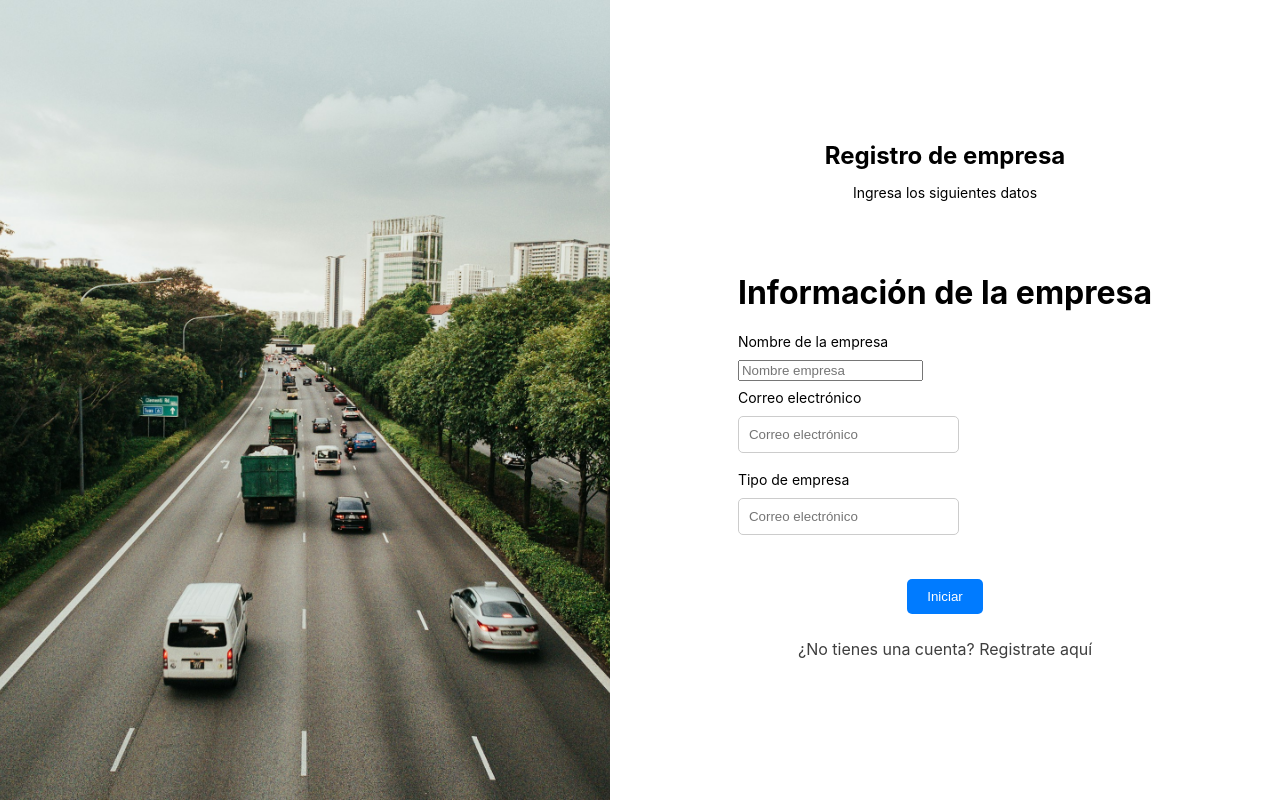
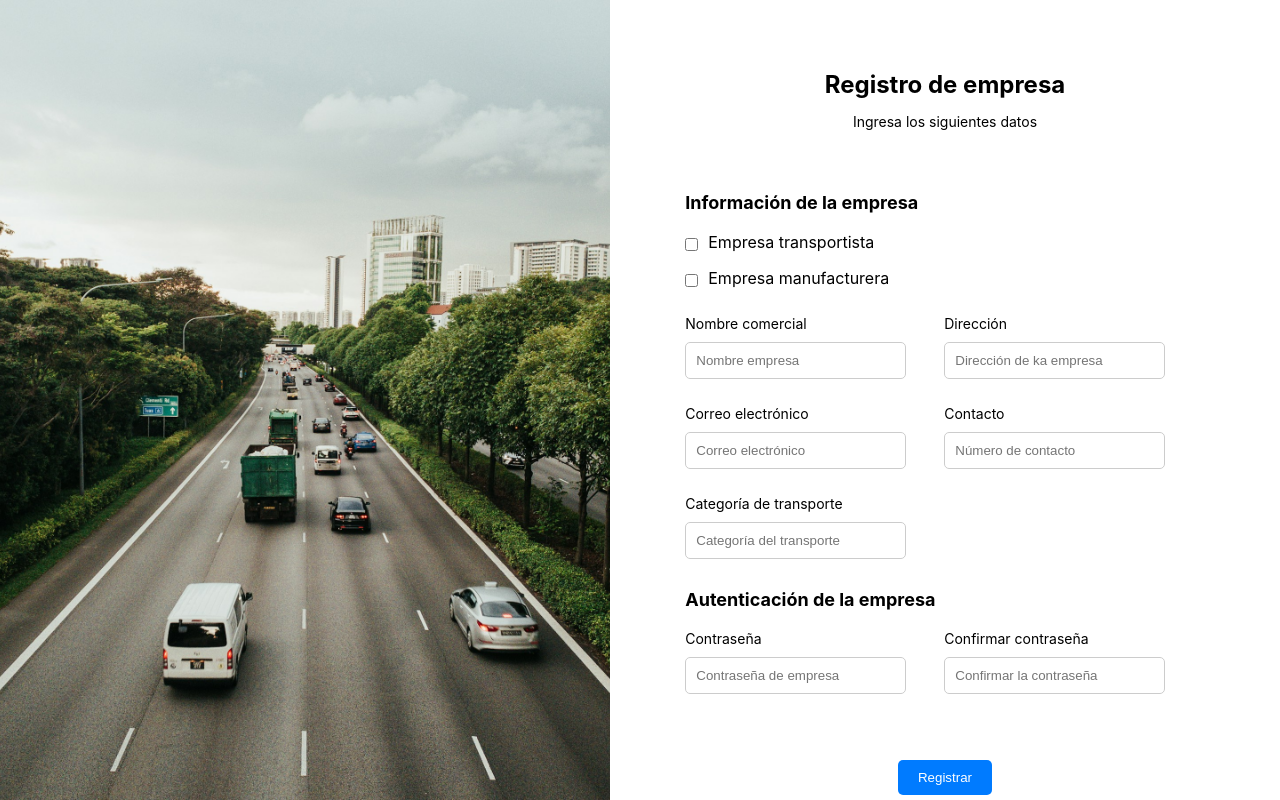
Before and after one commit to frolpe/hackathon, a React (Create React App) app in the folder front/proyecto_logistica/: page /registroEmpresa in a window 1280 px wide. Built offline with nearby package versions, Linux system fonts and the light colour scheme.

Commit message:
modify page registrar

```diff
--- a/front/proyecto_logistica/src/assets/css/estiloLogin.css
+++ b/front/proyecto_logistica/src/assets/css/estiloLogin.css
@@ -69,8 +69,13 @@ h2 {
     margin-bottom: 20px;
 }
 
+.formContainer {
+    overflow-y: auto;
+}
+
 .inputCorreo,
-.inputPassword {
+.inputPassword,
+input {
     width: 100%;
     margin-bottom: 10px;
     padding: 10px;
@@ -88,7 +93,7 @@ h2 {
     margin-bottom: 10px;
 }
 
-.btnIniciar {
+.btnIniciar, .btnRegistrar {
     width: 100%;
     padding: 10px;
     background-color: #007bff;
@@ -98,11 +103,11 @@ h2 {
     cursor: pointer;
 }
 
-.btnIniciar:hover {
+.btnIniciar:hover, .btnRegistrar:hover {
     background-color: #0056b3;
 }
 
-.btnRegsitrar {
+.btnRegsitrar, .link {
     margin-top: 25px;
     text-decoration: none;
     color: #3e3e3e;
--- /dev/null
+++ b/front/proyecto_logistica/src/assets/css/estiloRegistrar.css
@@ -0,0 +1,67 @@
+.seccionForm {
+    width: 95%;
+    display: flex;
+    justify-content: flex-start;
+    flex-direction: row;
+    flex-wrap: wrap;
+}
+
+.formContainer .parteForm {
+    width: fit-content;
+    margin-right: 30px !important;
+    margin-left: 30px !important;
+}
+
+.titulo {
+    width: 95%;
+}
+
+.titulo h1 {
+    text-align: left;
+    width: 100%;
+    font-size: 18px;
+    margin-right: 30px !important;
+    margin-left: 30px !important;
+}
+
+.btnRegistrar {
+    margin-top: 22px;
+}
+
+.link {
+    transition: 0.3s;
+    margin-bottom: 50px;
+}
+
+.link:hover {
+    color: #007bff;
+}
+
+.controlesTipo {
+    width: 95%;
+}
+
+.parteControlesTipo {
+    display: flex;
+    flex-direction: row;
+    justify-content: flex-start;
+    justify-content: flex-start;
+}
+
+.ckb {
+    max-width: fit-content !important;
+    margin-left: 30px;
+    margin-right: 10px;
+}
+
+.parteControlesTipo label {
+    position: relative;
+    bottom: 2.7px;
+    cursor: pointer;
+}
+
+.parteControlesTipo {
+    margin-top: 10px;
+    margin-bottom: 10px;
+    cursor: pointer;
+}
--- a/front/proyecto_logistica/src/views/RegistroPage.js
+++ b/front/proyecto_logistica/src/views/RegistroPage.js
@@ -1,14 +1,30 @@
 import React, { useState } from 'react';
 import { Link } from 'react-router-dom'; // Importa Link desde react-router-dom
 import '../assets/css/estiloLogin.css';
+import '../assets/css/estiloRegistrar.css';
 
 const RegistroPage = () => {
     const [email, setEmail] = useState('');
+    const [contacto, setContacto] = useState('');
     const [password, setPassword] = useState('');
+    const [conPassword, setConPassword] = useState('');
+    const [categoria, setCategoria] = useState('');
+    const [certificaciones, setCertificaciones] = useState('');
     const [nombreEmpresa, setNombreEmpresa] = useState('')
-    const [tipoEmpresa, setTipoEmpresa] = useState('')
-    const [confirmPassword, setConfirmPassword] = useState('')
+    const [direccionEmpresa, setDireccionEmpresa] = useState('')
     const [errorMessage, setErrorMessage] = useState('');
+
+    const [isChecked1, setIsChecked1] = useState(false);
+    const [isChecked2, setIsChecked2] = useState(false);
+
+    // Funciones para manejar el cambio de estado de cada checkbox
+    const handleCheckboxChange1 = () => {
+        setIsChecked1(!isChecked1); // Cambia el estado del primer checkbox
+    };
+
+    const handleCheckboxChange2 = () => {
+        setIsChecked2(!isChecked2); // Cambia el estado del segundo checkbox
+    };
 
     const login = () => {
         if (!email || !password) {
@@ -23,14 +39,40 @@ const RegistroPage = () => {
             <div className="imageContainer">
                 <div className='imagenLogin'></div>
             </div>
-            <div className="formContainer">
-                <h2>Registro de empresa</h2>
+            <div className="formContainer" style={{ justifyContent: 'flex-start' }}>
+                <h2 style={{ marginTop: '70px' }}>Registro de empresa</h2>
+
                 <p className="text">Ingresa los siguientes datos</p>
-
+                <div className='titulo'>
+                    <h1>Información de la empresa</h1>
+                </div>
+                <div className='controlesTipo'>
+                    <div className='parteControlesTipo'>
+                        {/* Primer checkbox */}
+                        <input
+                            type="checkbox"
+                            checked={isChecked1}
+                            onChange={handleCheckboxChange1}
+                            className='ckb'
+                            id="ckbTransporte" // Asegúrate de que el htmlFor del label coincida con el id del input
+                        />
+                        <label htmlFor="ckbTransporte">Empresa transportista</label>
+                    </div>
+                    <div className='parteControlesTipo'>
+                        {/* Segundo checkbox */}
+                        <input
+                            type="checkbox"
+                            checked={isChecked2}
+                            onChange={handleCheckboxChange2}
+                            className='ckb'
+                            id="ckbManufac" // Asegúrate de que el htmlFor del label coincida con el id del input
+                        />
+                        <label htmlFor="ckbManufac">Empresa manufacturera</label>
+                    </div>
+                </div>
                 <div className='seccionForm'>
-                    <h1>Información de la empresa</h1>
                     <div className='parteForm'>
-                        <label>Nombre de la empresa</label>
+                        <label>Nombre comercial</label>
                         <input
                             type="text"
                             placeholder="Nombre empresa"
@@ -40,31 +82,86 @@ const RegistroPage = () => {
                         />
                     </div>
                     <div className='parteForm'>
+                        <label>Dirección</label>
+                        <input
+                            type="text"
+                            placeholder="Dirección de ka empresa"
+                            value={direccionEmpresa}
+                            onChange={(e) => setDireccionEmpresa(e.target.value)}
+                            className="inputDireccion"
+                        />
+                    </div>
+                    <div className='parteForm'>
                         <label>Correo electrónico</label>
                         <input
-                            type="password"
+                            type="email"
                             placeholder="Correo electrónico"
                             value={email}
                             onChange={(e) => setEmail(e.target.value)}
+                            className="inputCorreo"
+                        />
+                    </div>
+                    <div className='parteForm'>
+                        <label>Contacto</label>
+                        <input
+                            type="tel"
+                            placeholder="Número de contacto"
+                            value={contacto}
+                            onChange={(e) => setContacto(e.target.value)}
+                            className="inputContacto"
+                        />
+                    </div>
+                    <div className='parteForm'>
+                        <label>Categoría de transporte</label>
+                        <input
+                            type="text"
+                            placeholder="Categoría del transporte"
+                            value={categoria}
+                            onChange={(e) => setCategoria(e.target.value)}
+                            className="inputCategoria"
+                        />
+                    </div>
+                    {isChecked1 && (
+                        <div className='parteForm'>
+                            <label>Certificaciones</label>
+                            <input
+                                type="text"
+                                placeholder="Certificaciones de la empresa"
+                                value={certificaciones}
+                                onChange={(e) => setCertificaciones(e.target.value)}
+                                className="inputCertificaciones"
+                            />
+                        </div>)}
+                </div>
+                <div className='titulo'>
+                    <h1>Autenticación de la empresa</h1>
+                </div>
+                <div className='seccionForm'>
+                    <div className='parteForm'>
+                        <label>Contraseña</label>
+                        <input
+                            type="password"
+                            placeholder="Contraseña de empresa"
+                            value={password}
+                            onChange={(e) => setPassword(e.target.value)}
                             className="inputPassword"
                         />
                     </div>
                     <div className='parteForm'>
-                        <label>Tipo de empresa</label>
+                        <label>Confirmar contraseña</label>
                         <input
-                            type="text"
-                            placeholder="Correo electrónico"
-                            value={email}
-                            onChange={(e) => setEmail(e.target.value)}
-                            className="inputPassword"
+                            type="password"
+                            placeholder="Confirmar la contraseña"
+                            value={conPassword}
+                            onChange={(e) => setConPassword(e.target.value)}
+                            className="inputConPassword"
                         />
                     </div>
                 </div>
-
                 <p className="errorText">{errorMessage}</p>
-                <button className='btnIniciar' onClick={login}>Iniciar</button>
+                <button className='btnRegistrar' onClick={login}>Registrar</button>
                 {/* Agrega el enlace a la página de registro */}
-                <Link className='btnRegsitrar' to="/registroEmpresa">¿No tienes una cuenta? Registrate aquí</Link>
+                <Link className='link' to="/">¿Ya tienes una cuenta? Ingresa aquí</Link>
             </div>
         </div>
     );
```
